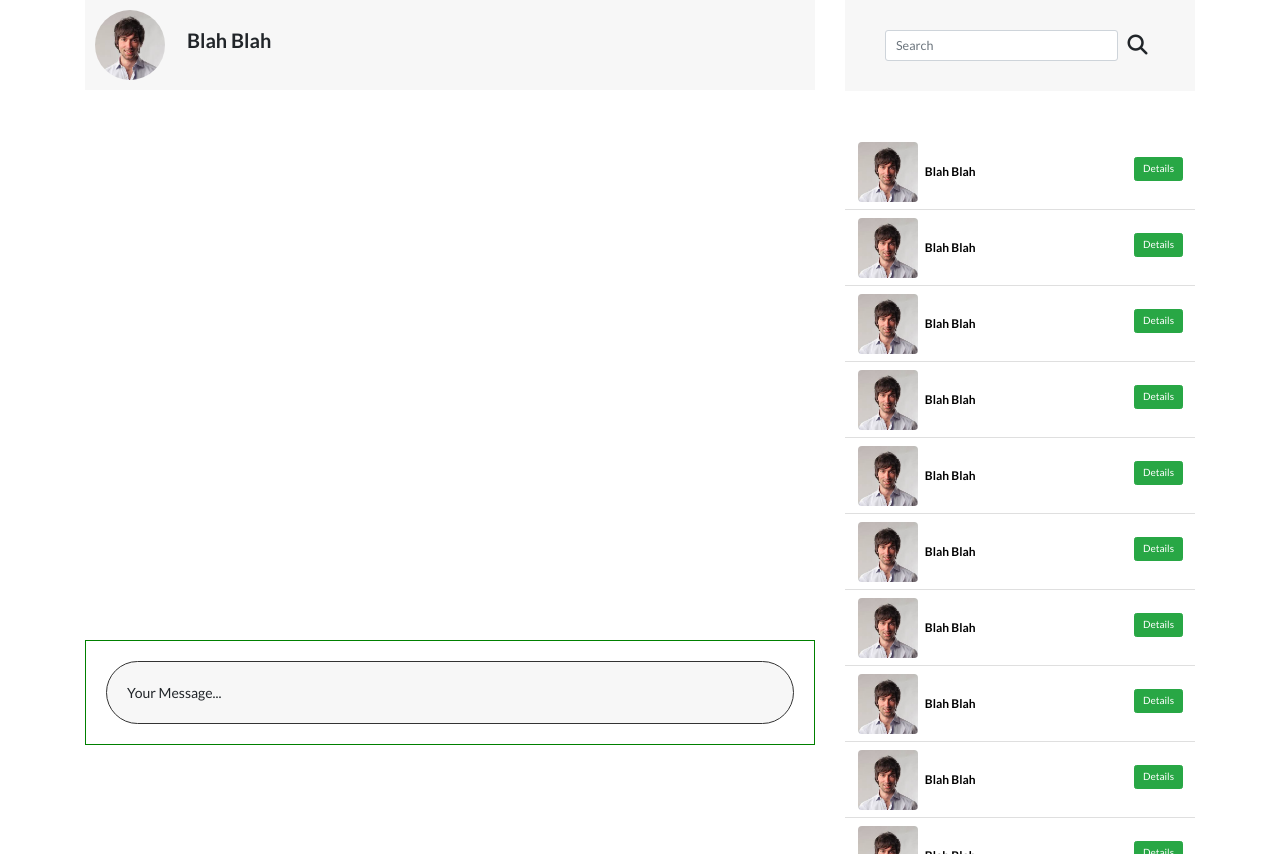
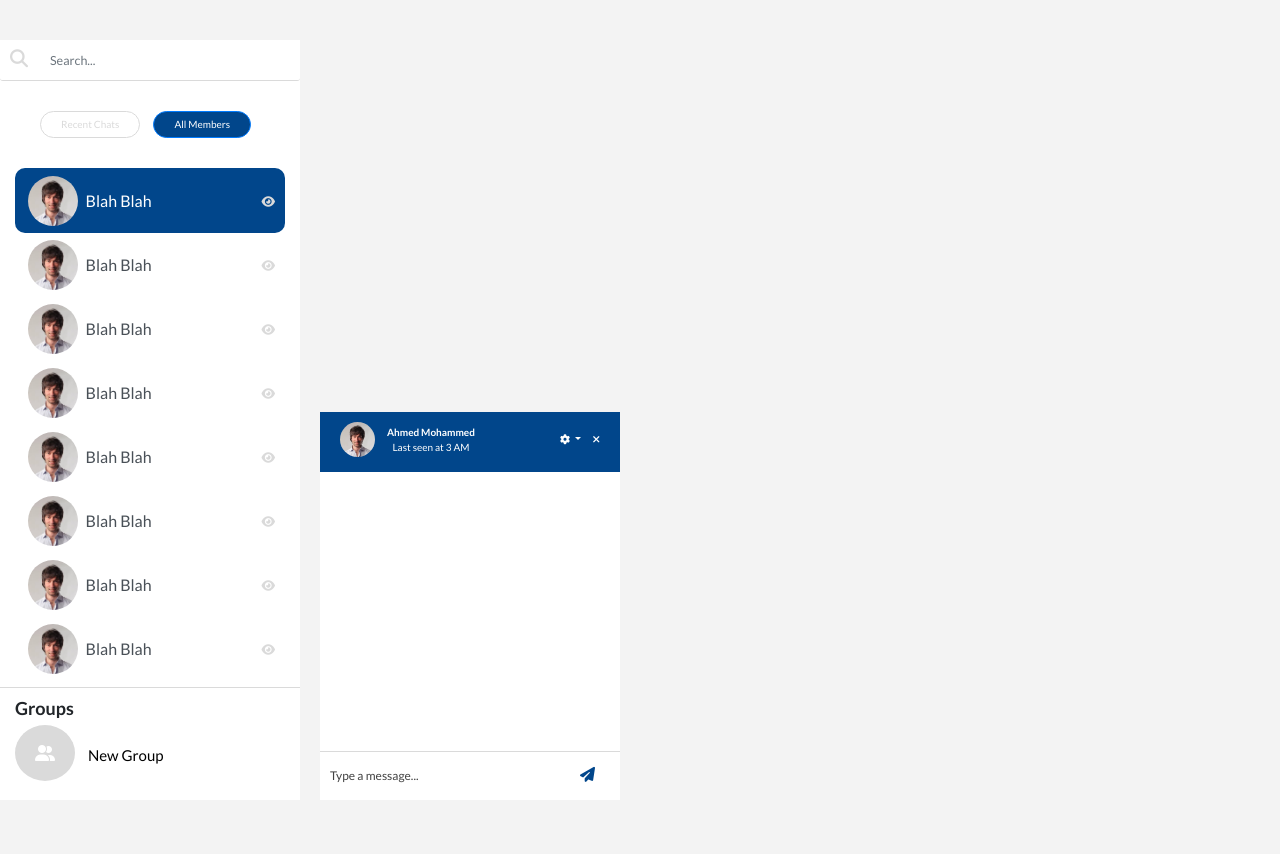
Before and after one commit to Marwan9M9/IEEE-Chat, a plain HTML site: page index.htm in a window 1280 px wide. After the commit the page ends 800 px from the top, so only its background shows below. Drawn offline with nearby package versions, Linux system fonts and the light colour scheme.

Commit message:
changes after UI

```diff
--- a/css/style.css
+++ b/css/style.css
@@ -1,3 +1,17 @@
+/*****************/
+/*    variables  */
+/*****************/
+:root {
+  --main-color: #01468B;
+  --color-white: #fff;
+  --color-black: #000;
+
+  --color-light-grey-1: #F3F3F3;
+  --color-light-grey-2: #dadada;
+
+  --color-dark-grey-1: #414141;
+}
+
 /****************/
 /*    BASICS    */
 /****************/
@@ -13,106 +27,218 @@ html {
 
 body {
   font-family: "Lato", sans-serif;
+  background: var(--color-light-grey-1);
+  position: relative;
+  overflow: hidden;
 }
 
 [contenteditable=true]:empty:before {
   content: attr(placeholder);
-  color: $deep-gray-color;
+  color: var(var(--color-dark-grey-1));
   cursor: text;
 }
 
+.icon {
+  display: inline-block;
+  font-size: 1rem;
+}
+
+/***********************/
+/*    Chat-Page        */
+/***********************/
+
 .chat-page {
-  height: 100vh;
+  position: fixed;
+  width: 30rem;
+  bottom: 0;
+  left: 32rem;
 }
 
 /***********************/
 /*    Chat-Header      */
 /***********************/
-.chat-header-container {
-  height: 13vh;
+.chat-header {
+  background: var(--main-color);
+  height: 6rem;
+  overflow: hidden;
+  padding: 1rem 2rem 1rem 2rem;
+  color: var(--color-white);
 }
 
-.chat-header {
-  padding: 1rem 1rem;
-  background: #f7f7f7;
+.header-person-link:link,
+.header-person-link:visited {
+  text-decoration: none;
+  display: inline-block;
+  color: var(--color-white);
+}
 
+.header-person-link:active,
+.header-person-link:hover {
+  color: var(--color-white);
 }
 
 .header-person-img {
   display: inline-block;
-  height: 7rem;
-  width: 7rem;
+  height: 3.5rem;
+  width: 3.5rem;
   border-radius: 50%;
 }
 
+.header-container {
+  display: inline-block;
+  padding-left: 1rem;
+  text-align: center;
+}
+
 .header-person-name {
-  display: inline-block;
-  font-size: 2rem;
+  display: block;
+  font-size: 1rem;
   text-transform: capitalize;
   font-weight: 700;
-  padding-left: 2rem;
+}
+
+.header-last-seen {
+  font-size: 1rem;
+  font-weight: 400;
+}
+
+.icons-container {
+  margin-top: 1rem;
+}
+
+.settings-icon:link,
+.settings-icon:visited {
+  margin-right: 1rem;
+  display: inline-block;
+  color: var(--color-white);
+}
+
+.settings-icon:active,
+.settings-icon:hover {
+  color: var(--color-white);
+  text-decoration: none;
+}
+
+.close-icon {
+  cursor: pointer;
 }
 
 /***********************/
 /*    Chat-Body        */
 /***********************/
-.chat-body-container {
-  height: 67vh;
-}
-
 .chat-body {
-  min-height: 60rem;
+  height: 35vh;
+  background: var(--color-white);
+  border-bottom: 1px solid var(--color-light-grey-2);
 }
 
 /********************************/
 /*      Chat-write-section      */
 /********************************/
-.chat-write-container {
-  height: 20vh;
-}
-.chat-write-section {
-  padding: 2rem;
-  border: 1px solid green;
+.chat-message-write {
+  position: relative;
 }
 
 .chat-message-input {
-  padding: 2rem 2rem;
+  padding: 1.5rem 1rem;
   outline: none;
-  background: #333;
+  background: var(--color-dark-grey-1);
   width: 100%;
-  font-size: 1.4rem;
+  font-size: 1.2rem;
   height: auto;
-  max-height: 12rem;
   word-break: break-word;
   overflow: auto;
-  border-radius: 40px;
-  background: #f7f7f7;
-  border: .5px solid #333;
+  background: var(--color-white);
+  color: #414141;
+}
+
+.send-icon {
+  display: inline-block;
+  position: absolute;
+  top: 1.5rem;
+  right: 2rem;
+  font-size: 1.5rem;
+  color: var(--main-color);
+  padding-right: .5rem;
+}
+
+/*****************************/
+/*         Friends-List      */
+/*****************************/
+.friends-list-page {
+  width: 30rem;
+  height: 95vh;
+  position: fixed;
+  bottom: 0;
+  left: 0;
+  background: var(--color-white);
+  font-size: 1.6rem;
 }
 
 /*****************************/
 /*    Friends-List-Header    */
 /*****************************/
-.friends-list-header-container {
-  height: 13vh;
+.friends-list-header .form-control {
+  border: none;
+  padding: 2rem 2.5rem;
+  padding-left: 5rem;
+  border-bottom: 1px solid var(--color-light-grey-2);
+  position: relative;
+  width: 100% !important;
+  margin-right: 0 !important;
+  outline: none !important;
+  color: var(--color-dark-grey-1);
 }
 
-.friends-list-header {
-  padding: 3rem 0;
-  padding-left: 4rem;
-  background: #f7f7f7;
+.search-icon {
+  position: absolute;
+  top: 1rem;
+  left: 1rem;
+  font-size: 1.8rem;
+  color: var(--color-light-grey-2);
+}
+
+.friends-list-choice-btns {
+  padding: 3rem 4rem;
+}
+
+.recentBtn,
+.membersBtn {
+  display: inline-block;
+  border-radius: 15px;
+  padding: .5rem 2rem;
+  outline: none;
+}
+
+.recentBtn {
+  background: var(--color-white);
+  border-color: var(--color-light-grey-2);
+  color: var(--color-light-grey-2);
+}
+
+.membersBtn {
+  margin-left: 1rem;
+  background: var(--main-color);
 }
 
 /*****************************/
 /*        Friends-List       */
 /*****************************/
-.friends-list-container {
-  height: 87vh;
+.friends-list {
+  padding: 0 1.5rem;
+  height: 65vh;
+  overflow: auto;
+  border-bottom: 1px solid var(--color-light-grey-2);
 }
-.friends-list {
-  padding: 3rem 0;
-  overflow: auto;
-  max-height: 75rem;
+
+.list-group .list-group-item {
+  border: none;
+  border-radius: 10px;
+  position: relative;
+}
+
+.list-group .list-group-item.active {
+  background: var(--main-color);
 }
 
 .list-group-item .friends-list-person-link:link,
@@ -120,14 +246,62 @@ body {
   text-decoration: none;
   display: inline-block;
   padding-left: 0rem;
-  font-size: 1.2rem;
+  font-size: 1rem;
   font-weight: 700;
-  color: #000;
+  color: var(--color-black);
 }
 
 .list-group-item .friends-list-person-image {
   display: inline-block;
-  width: 6rem;
-  height: 6rem;
-  border-radius: 4px;
+  width: 5rem;
+  height: 5rem;
+  border-radius: 50%;
 }
+
+.eye-icon {
+  position: absolute;
+  top: 43%;
+  right: 1rem;
+  font-size: 1.2rem;
+  color: var(--color-light-grey-2);
+}
+
+/*****************************/
+/*   Friends-List-Groups     */
+/*****************************/
+.friends-list-groups {
+  padding: 1rem 1.5rem;
+}
+
+.friends-list-groups .heading-secondary {
+  font-weight: 700;
+  font-size: 1.8rem;
+}
+
+.group-icon{
+  border-radius: 50%;
+  font-size: 1.6rem;
+  padding: 2rem;
+  color: var(--color-white);
+  background: var(--color-light-grey-2);
+}
+
+.friends-list-new-group:link,
+.friends-list-new-group:visited {
+  display: inline-block;
+  font-size: 1.5rem;
+  font-weight: 400;
+  text-decoration: none;
+  color: var(--color-black);
+}
+
+.friends-list-new-group:active,
+.friends-list-new-group:hover {
+  text-decoration: none;
+  color: var(--color-black);
+}
+
+.friends-list-new-group span {
+  display: inline-block;
+  padding-left: 1rem;
+}
--- a/index.htm
+++ b/index.htm
@@ -17,130 +17,111 @@
 </head>
 <body>
   <main>
-    <div class="container chat-page">
     <div class="row">
-        <div class="col-lg-8">
-          <div class="chat-header-container">
-            <div class="row">
-              <div class="col-lg-12">
-                <div class="chat-header">
-                  <img src="img/persons/3.jpeg" alt="person one image" class="header-person-img person-img-1  align-middle">
-                  <span class="header-person-name person-name-1">blah blah</span>
+      <div class="friends-list-page">
+        <div class="friends-list-header">
+          <div class="friends-list-search-box">
+            <form class="form-inline">
+              <input class="form-control form-control-lg mr-3 w-75" type="text" placeholder="Search..." aria-label="Search">
+              <i class="fas fa-search icon search-icon" aria-hidden="true"></i>
+            </form>
+          </div>
+          <div class="friends-list-choice-btns">
+            <a href="#" class="recentBtn btn btn-light">Recent Chats</a>
+            <a href="#" class="membersBtn btn btn-primary">All Members</a>
           </div>
         </div>
+        <div class="friends-list">
+          <div class="list-group" id="list-tab" role="tablist">
+            <a href="#" class="list-group-item list-group-item-action active friends-list-person-link float-left" id="list-home-list" data-toggle="list" href="#list-home" role="tab">
+              <img src="img/persons/3.jpeg" alt="image one" class="friends-list-person-image">
+              <span class="pl-2 align-middle friends-list-person">Blah Blah</span>
+              <i class="fas fa-eye icon eye-icon"></i>
+            </a>
+            <a href="#" class="list-group-item list-group-item-action friends-list-person-link float-left" id="list-home-list" data-toggle="list" href="#list-home" role="tab">
+              <img src="img/persons/3.jpeg" alt="image one" class="friends-list-person-image">
+              <span class="pl-2 align-middle friends-list-person">Blah Blah</span>
+              <i class="fas fa-eye icon eye-icon"></i>
+            </a>
+            <a href="#" class="list-group-item list-group-item-action friends-list-person-link float-left" id="list-home-list" data-toggle="list" href="#list-home" role="tab">
+              <img src="img/persons/3.jpeg" alt="image one" class="friends-list-person-image">
+              <span class="pl-2 align-middle friends-list-person">Blah Blah</span>
+              <i class="fas fa-eye icon eye-icon"></i>
+            </a>
+            <a href="#" class="list-group-item list-group-item-action friends-list-person-link float-left" id="list-home-list" data-toggle="list" href="#list-home" role="tab">
+              <img src="img/persons/3.jpeg" alt="image one" class="friends-list-person-image">
+              <span class="pl-2 align-middle friends-list-person">Blah Blah</span>
+              <i class="fas fa-eye icon eye-icon"></i>
+            </a>
+            <a href="#" class="list-group-item list-group-item-action friends-list-person-link float-left" id="list-home-list" data-toggle="list" href="#list-home" role="tab">
+              <img src="img/persons/3.jpeg" alt="image one" class="friends-list-person-image">
+              <span class="pl-2 align-middle friends-list-person">Blah Blah</span>
+              <i class="fas fa-eye icon eye-icon"></i>
+            </a>
+            <a href="#" class="list-group-item list-group-item-action friends-list-person-link float-left" id="list-home-list" data-toggle="list" href="#list-home" role="tab">
+              <img src="img/persons/3.jpeg" alt="image one" class="friends-list-person-image">
+              <span class="pl-2 align-middle friends-list-person">Blah Blah</span>
+              <i class="fas fa-eye icon eye-icon"></i>
+            </a>
+            <a href="#" class="list-group-item list-group-item-action friends-list-person-link float-left" id="list-home-list" data-toggle="list" href="#list-home" role="tab">
+              <img src="img/persons/3.jpeg" alt="image one" class="friends-list-person-image">
+              <span class="pl-2 align-middle friends-list-person">Blah Blah</span>
+              <i class="fas fa-eye icon eye-icon"></i>
+            </a>
+            <a href="#" class="list-group-item list-group-item-action friends-list-person-link float-left" id="list-home-list" data-toggle="list" href="#list-home" role="tab">
+              <img src="img/persons/3.jpeg" alt="image one" class="friends-list-person-image">
+              <span class="pl-2 align-middle friends-list-person">Blah Blah</span>
+              <i class="fas fa-eye icon eye-icon"></i>
+            </a>
+            <a href="#" class="list-group-item list-group-item-action friends-list-person-link float-left" id="list-home-list" data-toggle="list" href="#list-home" role="tab">
+              <img src="img/persons/3.jpeg" alt="image one" class="friends-list-person-image">
+              <span class="pl-2 align-middle friends-list-person">Blah Blah</span>
+              <i class="fas fa-eye icon eye-icon"></i>
+            </a>
+            <a href="#" class="list-group-item list-group-item-action friends-list-person-link float-left" id="list-home-list" data-toggle="list" href="#list-home" role="tab">
+              <img src="img/persons/3.jpeg" alt="image one" class="friends-list-person-image">
+              <span class="pl-2 align-middle friends-list-person">Blah Blah</span>
+              <i class="fas fa-eye icon eye-icon"></i>
+            </a>
           </div>
         </div>
-          <div class="chat-body-container">
-            <div class="row">
-              <div class="col-lg-12">
+        <div class="friends-list-groups">
+          <h2 class="heading-secondary">Groups</h2>
+          <a class="friends-list-new-group" href="#">
+            <i class="fas fa-user-friends icon group-icon"></i>
+            <span class="align-middle">New Group</span>
+          </a>
+        </div>
+      </div>
+      <div class="chat-page">
+        <div class="chat-header">
+          <a href="#" class="header-person-link">
+            <img src="img/persons/3.jpeg" alt="person image" class="header-person-img">
+            <span class="header-container align-middle">                      <span class="header-person-name">Ahmed Mohammed</span>
+              <span class="header-last-seen">Last seen at 3 AM</span>
+            </span>
+          </a>
+          <span class="icons-container float-right">
+            <a href="#" class="settings-icon dropdown-toggle" role="button" id="dropdownMenuLink" data-toggle="dropdown" aria-haspopup="true" aria-expanded="false">
+              <i class="fas fa-cog icon"></i>
+            </a>
+            <div class="dropdown-menu" aria-labelledby="dropdownMenuLink">
+              <a class="dropdown-item" href="#"><i class="fas fa-volume-mute d-inline-block mr-2"></i>Mute</a>
+              <a class="dropdown-item" href="#"><i class="fas fa-ban d-inline-block mr-2"></i>Block</a>
+              <a class="dropdown-item" href="#"><i class="fas fa-trash d-inline-block mr-2"></i>Delete</a>
+            </div>
+            <i class="fas fa-times icon close-icon"></i>
+          </span>
+        </div>
         <div class="chat-body">
 
         </div>
-              </div>
-            </div>
-          </div>
-          <div class="chat-write-container">
-            <div class="row">
-              <div class="col-lg-12">
+        <div class="chat-message-write">
           <div class="chat-write-section">
-                  <div class="chat-message-input" contenteditable="true" placeholder="Your Message..."></div>
-                </div>
-              </div>
-            </div>
-          </div>
-        </div>
-        <div class="col-lg-4">
-          <div class="friends-list-header-container">
-            <div class="row">
-              <div class="col-lg-12">
-                <div class="friends-list-header">
-                  <form class="form-inline">
-                    <input class="form-control form-control-lg mr-3 w-75" type="text" placeholder="Search" aria-label="Search">
-                    <i class="fas fa-search fa-2x" aria-hidden="true"></i>
-                  </form>
-                </div>
-              </div>
-            </div>
-          </div>
-          <div class="friends-list-container">
-            <div class="row">
-              <div class="col-lg-12">
-                <div class="friends-list">
-                  <ul class="list-group list-group-flush">
-                    <li class="list-group-item">
-                      <a href="#" class="friends-list-person-link float-left">
-                        <img src="img/persons/3.jpeg" alt="image one" class="friends-list-person-image">
-                        <span class="pl-2 align-middle">Blah Blah</span>
+            <div class="chat-message-input" contenteditable="true" placeholder="Type a message..."></div>
+            <a href="#" class="send-icon-link">
+             <i class="fas fa-paper-plane icon send-icon"></i>
             </a>
-                      <a href="#" class="btn btn-success float-right mt-4">Details</a>
-                    </li>
-                    <li class="list-group-item">
-                      <a href="#" class="friends-list-person-link float-left">
-                        <img src="img/persons/3.jpeg" alt="image one" class="friends-list-person-image">
-                        <span class="pl-2 align-middle">Blah Blah</span>
-                      </a>
-                      <a href="#" class="btn btn-success float-right mt-4">Details</a>
-                    </li>
-                    <li class="list-group-item">
-                      <a href="#" class="friends-list-person-link float-left">
-                        <img src="img/persons/3.jpeg" alt="image one" class="friends-list-person-image">
-                        <span class="pl-2 align-middle">Blah Blah</span>
-                      </a>
-                      <a href="#" class="btn btn-success float-right mt-4">Details</a>
-                    </li>
-                    <li class="list-group-item">
-                      <a href="#" class="friends-list-person-link float-left">
-                        <img src="img/persons/3.jpeg" alt="image one" class="friends-list-person-image">
-                        <span class="pl-2 align-middle">Blah Blah</span>
-                      </a>
-                      <a href="#" class="btn btn-success float-right mt-4">Details</a>
-                    </li>
-                    <li class="list-group-item">
-                      <a href="#" class="friends-list-person-link float-left">
-                        <img src="img/persons/3.jpeg" alt="image one" class="friends-list-person-image">
-                        <span class="pl-2 align-middle">Blah Blah</span>
-                      </a>
-                      <a href="#" class="btn btn-success float-right mt-4">Details</a>
-                    </li>
-                    <li class="list-group-item">
-                      <a href="#" class="friends-list-person-link float-left">
-                        <img src="img/persons/3.jpeg" alt="image one" class="friends-list-person-image">
-                        <span class="pl-2 align-middle">Blah Blah</span>
-                      </a>
-                      <a href="#" class="btn btn-success float-right mt-4">Details</a>
-                    </li>
-                    <li class="list-group-item">
-                      <a href="#" class="friends-list-person-link float-left">
-                        <img src="img/persons/3.jpeg" alt="image one" class="friends-list-person-image">
-                        <span class="pl-2 align-middle">Blah Blah</span>
-                      </a>
-                      <a href="#" class="btn btn-success float-right mt-4">Details</a>
-                    </li>
-                    <li class="list-group-item">
-                      <a href="#" class="friends-list-person-link float-left">
-                        <img src="img/persons/3.jpeg" alt="image one" class="friends-list-person-image">
-                        <span class="pl-2 align-middle">Blah Blah</span>
-                      </a>
-                      <a href="#" class="btn btn-success float-right mt-4">Details</a>
-                    </li>
-                    <li class="list-group-item">
-                      <a href="#" class="friends-list-person-link float-left">
-                        <img src="img/persons/3.jpeg" alt="image one" class="friends-list-person-image">
-                        <span class="pl-2 align-middle">Blah Blah</span>
-                      </a>
-                      <a href="#" class="btn btn-success float-right mt-4">Details</a>
-                    </li>
-                    <li class="list-group-item">
-                      <a href="#" class="friends-list-person-link float-left">
-                        <img src="img/persons/3.jpeg" alt="image one" class="friends-list-person-image">
-                        <span class="pl-2 align-middle">Blah Blah</span>
-                      </a>
-                      <a href="#" class="btn btn-success float-right mt-4">Details</a>
-                    </li>
-                  </ul>
-                </div>
-              </div>
-            </div>
           </div>
         </div>
       </div>
@@ -148,7 +129,7 @@
   </main>
 
   <!-- jQuery -->
-  <script src="https://code.jquery.com/jquery-3.4.1.min.js" integrity="sha384-q8i/X+965DzO0rT7abK41JStQIAqVgRVzpbzo5smXKp4YfRvH+8abtTE1Pi6jizo" crossorigin="anonymous"></script>
+  <script src="https://code.jquery.com/jquery-3.3.1.slim.min.js" integrity="sha384-q8i/X+965DzO0rT7abK41JStQIAqVgRVzpbzo5smXKp4YfRvH+8abtTE1Pi6jizo" crossorigin="anonymous"></script>
   <!---------->
   <!-- popper.js -->
   <script src="https://cdnjs.cloudflare.com/ajax/libs/popper.js/1.14.7/umd/popper.min.js" integrity="sha384-UO2eT0CpHqdSJQ6hJty5KVphtPhzWj9WO1clHTMGa3JDZwrnQq4sF86dIHNDz0W1" crossorigin="anonymous"></script>
```
Lines whose indentation alone changed are shown as unchanged.
